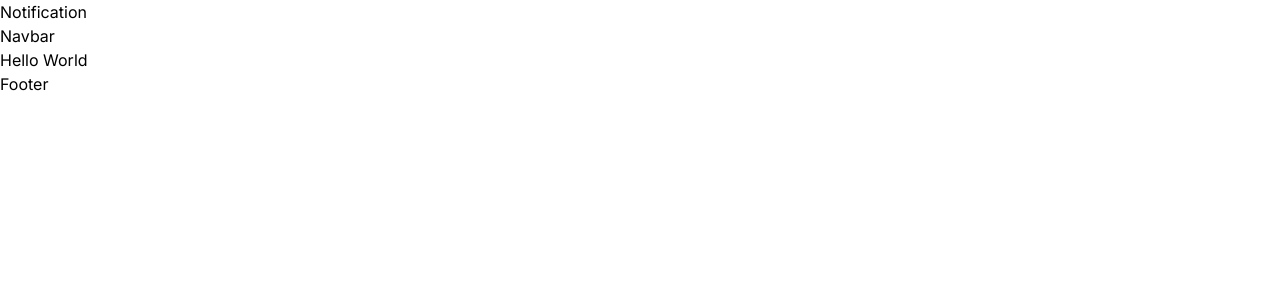
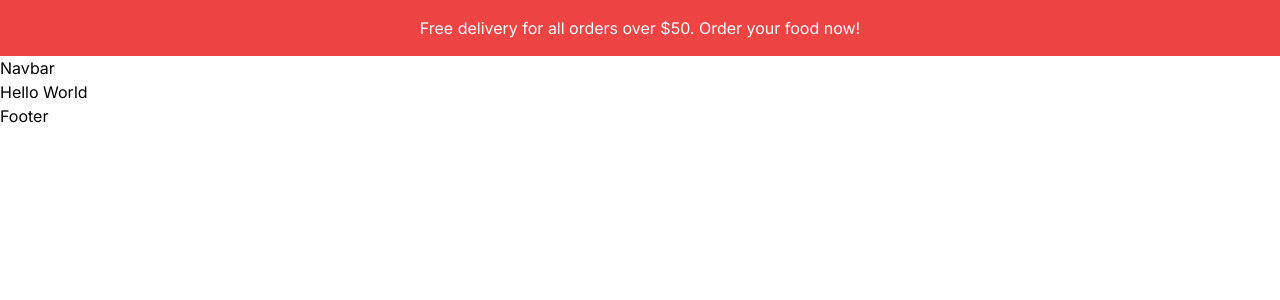
Before and after one commit to hsbysddq/restaurant, a Next.js app: page / in a window 1280 px wide. Shown: the top 300 px of the page. Built offline with nearby package versions, Linux system fonts and the light colour scheme.

Commit message:
Edit design

```diff
--- a/src/app/components/Notification.tsx
+++ b/src/app/components/Notification.tsx
@@ -1,7 +1,11 @@
 import React from "react"
 
 const Notification = () => {
-  return <div>Notification</div>
+  return (
+    <div className="h-14 bg-red-500 text-white px-4 flex items-center justify-center text-center text-sm md:text-base cursor-pointer">
+      Free delivery for all orders over $50. Order your food now!
+    </div>
+  )
 }
 
 export default Notification
```
